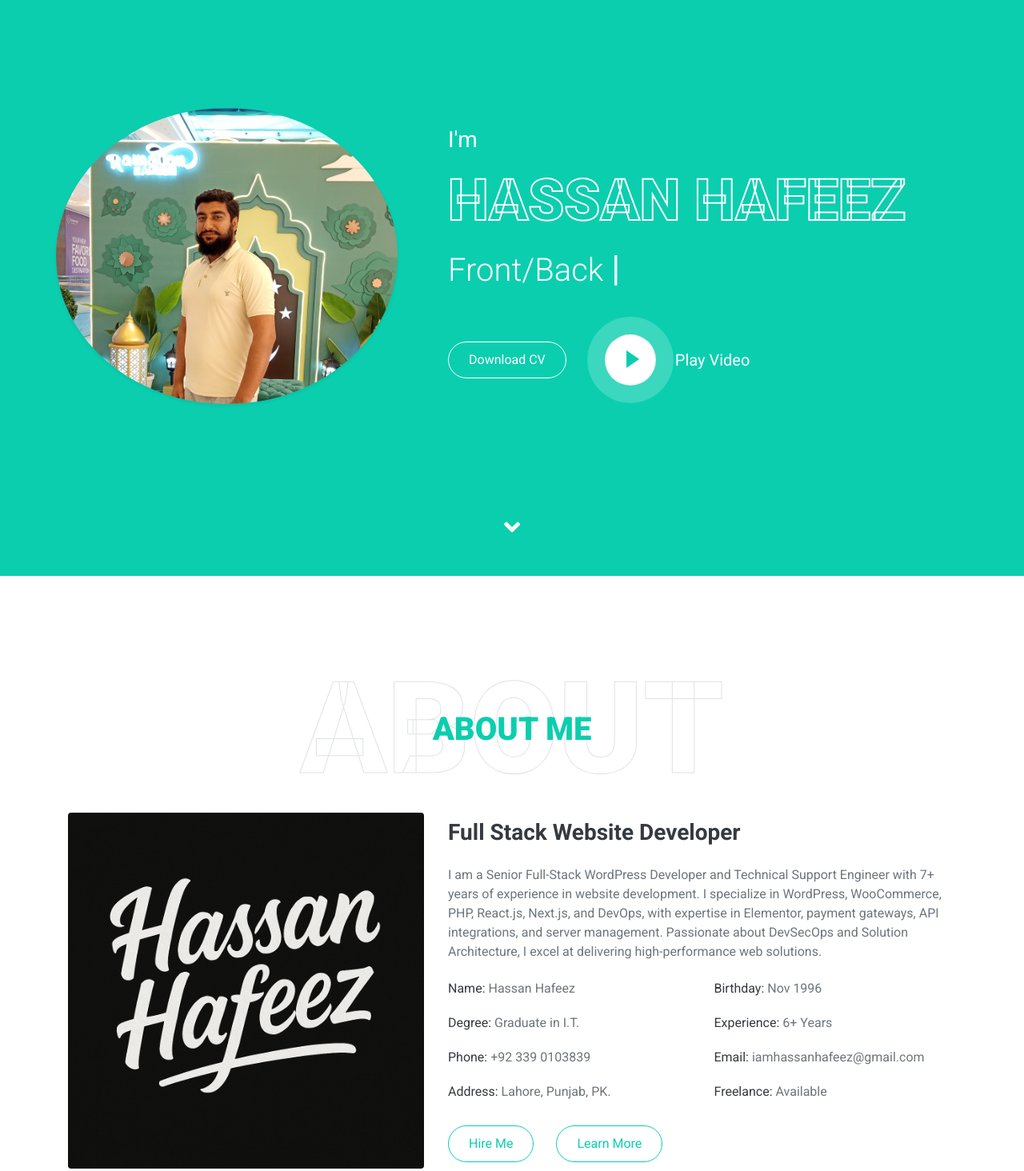
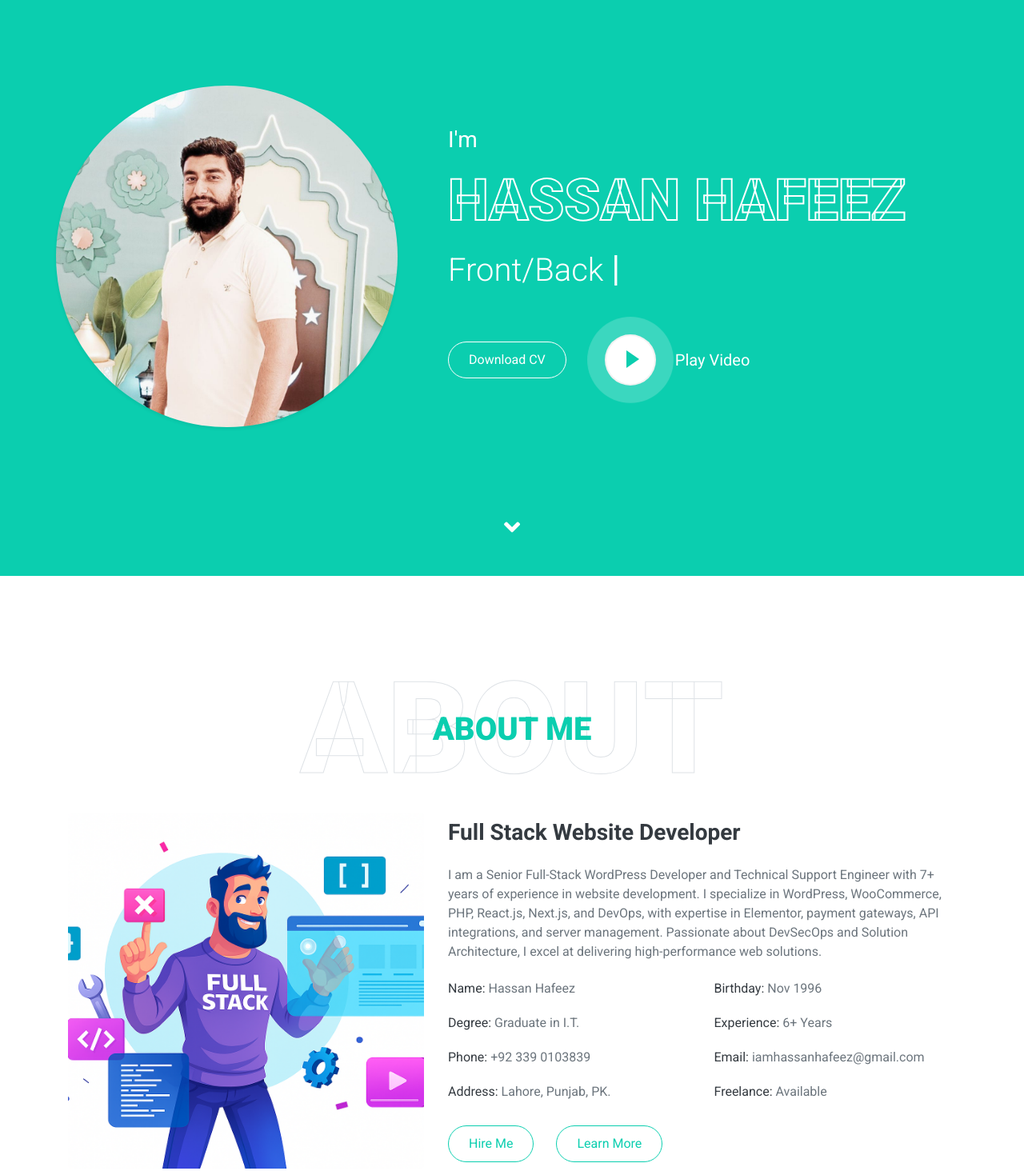
Before and after one commit to iamhassanhafeez/portfolio, a plain HTML site: page index.html in a window 1280 px wide. Shown: the part 80-1544 px from the top of the page at 80% size. Drawn offline with nearby package versions, Linux system fonts and the light colour scheme.

Commit message:
Added my art

```diff
--- a/index.html
+++ b/index.html
@@ -72,7 +72,9 @@
         <div class="container">
             <div class="row align-items-center">
                 <div class="col-lg-5 px-5 pl-lg-0 pb-5 pb-lg-0">
-                    <img class="img-fluid w-100 rounded-circle shadow-sm" src="img/hassan.jpg" alt="">
+                    <img class="img-fluid w-100 rounded-circle shadow-sm"
+                        src="img/wordpress-php-js-jquery-html-css-developer-designer-expert-software-engineer-hassan-hafeez.jpg"
+                        alt="">
                 </div>
                 <div class="col-lg-7 text-center text-lg-left">
                     <h3 class="text-white font-weight-normal mb-3">I'm</h3>
@@ -105,7 +107,7 @@
             </div>
             <div class="row align-items-center">
                 <div class="col-lg-5 pb-4 pb-lg-0">
-                    <img class="img-fluid rounded w-100" src="img/hassan_art.png" alt="">
+                    <img class="img-fluid rounded w-100" src="img/hassan-art.png" alt="">
                 </div>
                 <div class="col-lg-7">
                     <h3 class="mb-4">Full Stack Website Developer</h3>
```
Also changed, not shown: img/hassan-art.png (added), img/wordpress-php-js-jquery-html-css-developer-designer-expert-software-engineer-hassan-hafeez.jpg (added).
